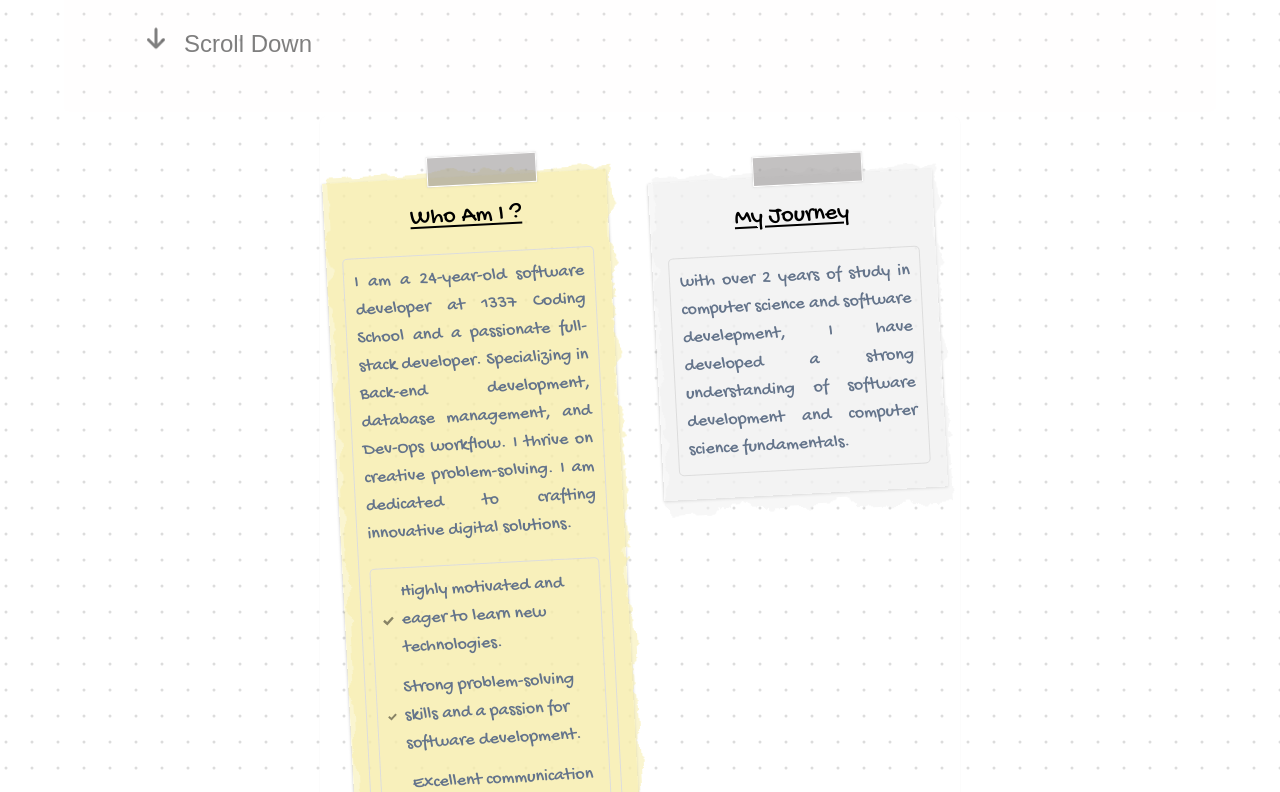
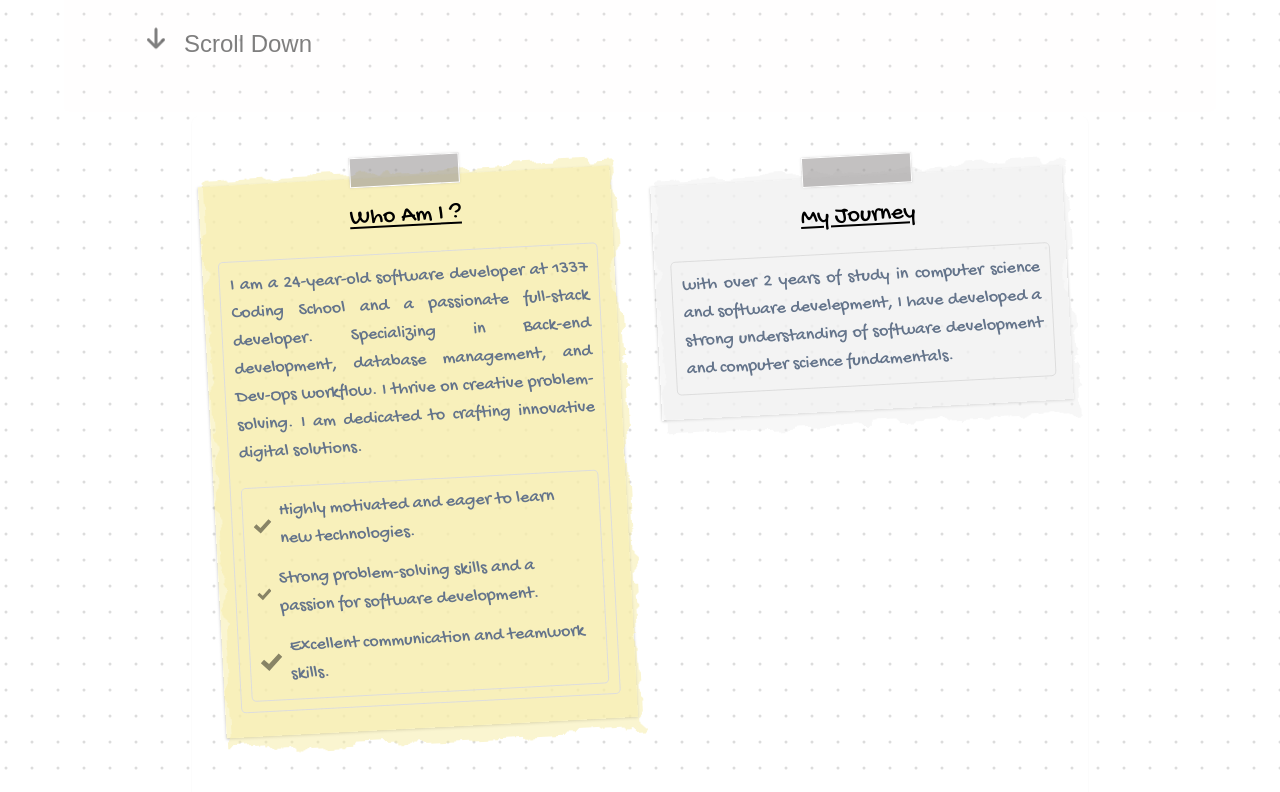
Before and after one commit to wis-aerrajiy/Portfolio, a React (Vite) app: page /about in a window 1280 px wide. Shown: the part 688-1480 px from the top of the page. Built offline with nearby package versions, Linux system fonts and the light colour scheme; no server answers; a web font is replaced by a local one.

Commit message:
update layout

```diff
--- a/src/pages/Components/AboutComponent/AboutSection.tsx
+++ b/src/pages/Components/AboutComponent/AboutSection.tsx
@@ -125,7 +125,15 @@ const AboutSection = () => {
 
                     <PersonalInfo />
 
-                    <div className="shadow-sm relative grid grid-cols-1 gap-4 sm:grid-cols-2 xl:grid-cols-2 xl:gap-8 max-w-[90vw] min-w-[90vw] md:min-w-[90vw] md:max-w-[90vw] xl:min-w-[50vw] xl:max-w-[50vw] md:h-[90vh]  rounded-lg  p-5 mx-5">
+                    <div
+
+                        className="
+                            shadow-sm relative grid grid-cols-1 gap-4 sm:grid-cols-2 xl:grid-cols-2 xl:gap-8
+                            max-w-[90vw] min-w-[90vw] md:min-w-[90vw] md:max-w-[90vw] md:h-[90vh]
+                            xl:min-w-[50vw] xl:max-w-[70vw] rounded-lg p-5 mx-5
+                            "
+                    >
+
                         <Fade cascade direction="up" triggerOnce damping={0.01}>
 
                             <div className="flex flex-col stickyNote taped space-y-5 shadow-md ring ring-red-600 bg-[#F6EDA9]/55 md:!rotate-[-3deg]">
```
